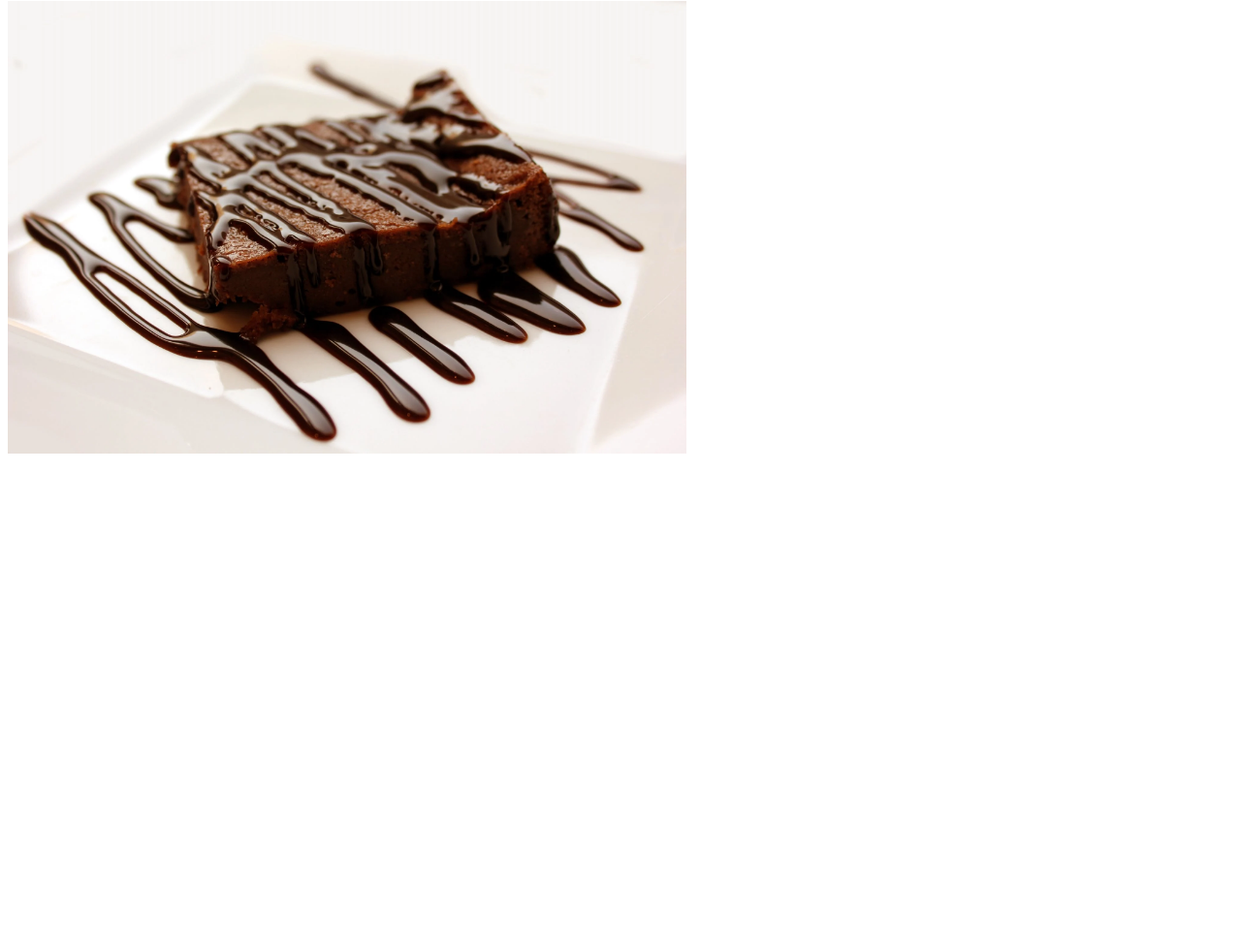
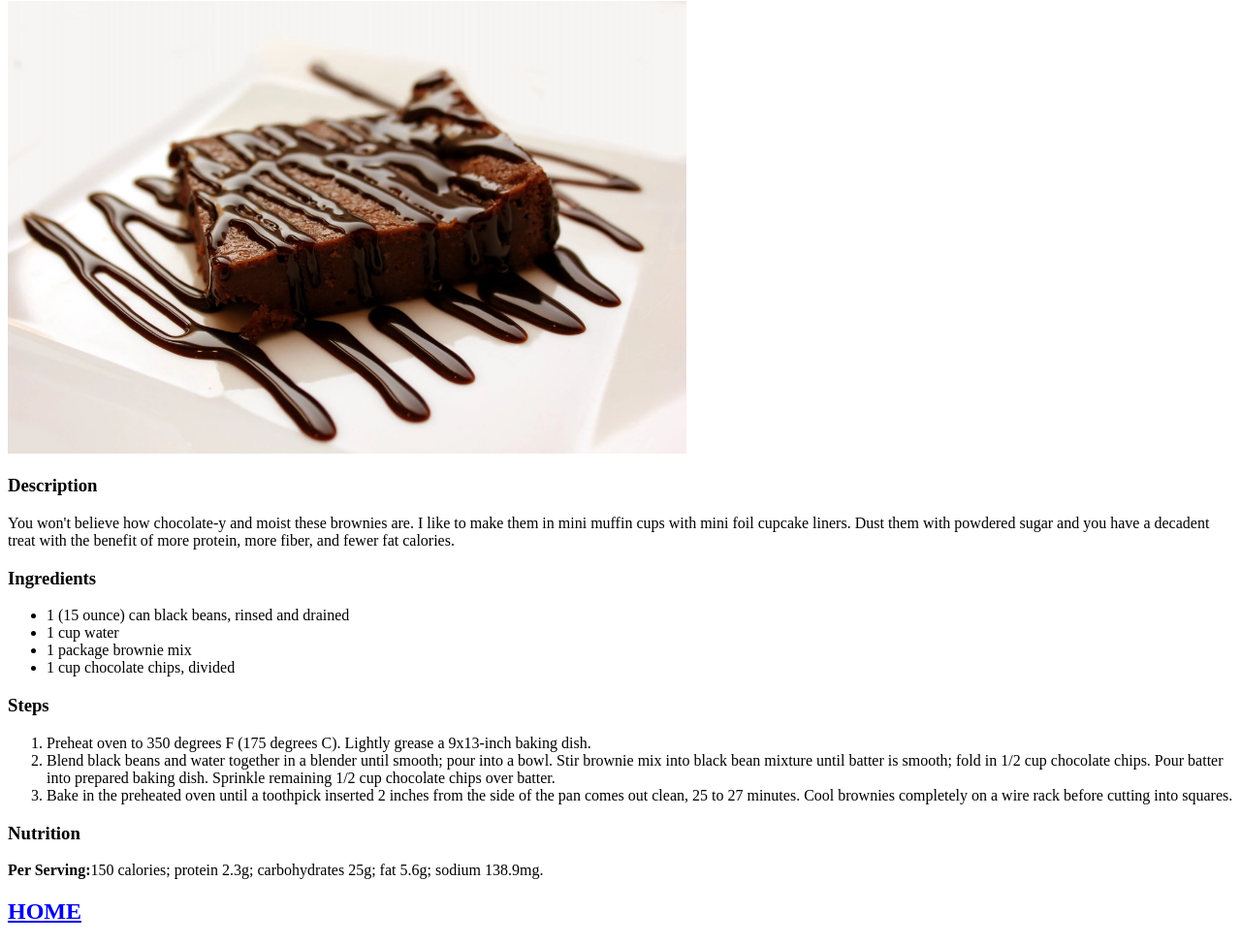
Before and after one commit to NeonEvergreen/odin-recipes, a plain HTML site: page recipes/brownie.html in a window 1280 px wide. Shown: the part 79-1053 px from the top of the page at 97% size. Before the commit the page ends 800 px from the top, so only its background shows below. Drawn offline with Linux system fonts and the light colour scheme.

Commit message:
Add basic recipe template

```diff
--- a/recipes/brownie.html
+++ b/recipes/brownie.html
@@ -8,8 +8,42 @@
         <header>
             <h1>Brownie Mix-Black Bean Brownies</h1>
         </header>
-        <section>
+        <section id="image-file">
             <img src="../images/brownies.jpeg" alt="a bunch of scrumptious chocolat-y brownies" width="700">
         </section>
+        <section id="recipe-body">
+            <div class="description">
+                <h3>Description</h3>
+                <p>You won't believe how chocolate-y and moist these brownies are. I like to make them in mini muffin cups with mini foil cupcake liners. Dust them with powdered sugar and you have a decadent treat with the benefit of more protein, more fiber, and fewer fat calories.</p>
+            </div>
+            <div class="ingredients">
+                <h3>Ingredients</h3>
+                <p>
+                    <ul>
+                        <li>1 (15 ounce) can black beans, rinsed and drained</li>
+                        <li>1 cup water</li>
+                        <li>1 package brownie mix</li>
+                        <li>1 cup chocolate chips, divided</li>
+                    </ul>
+                </p>
+            </div>
+            <div class="steps">
+                <h3>Steps</h3>
+                <p>
+                    <ol>
+                        <li>Preheat oven to 350 degrees F (175 degrees C). Lightly grease a 9x13-inch baking dish.</li>
+                        <li>Blend black beans and water together in a blender until smooth; pour into a bowl. Stir brownie mix into black bean mixture until batter is smooth; fold in 1/2 cup chocolate chips. Pour batter into prepared baking dish. Sprinkle remaining 1/2 cup chocolate chips over batter.</li>
+                        <li>Bake in the preheated oven until a toothpick inserted 2 inches from the side of the pan comes out clean, 25 to 27 minutes. Cool brownies completely on a wire rack before cutting into squares.</li>
+                    </ol>
+                </p>
+            </div>
+            <div class="nutrition-info">
+                <h3>Nutrition</h3>
+                <p><strong>Per Serving:</strong>150 calories; protein 2.3g; carbohydrates 25g; fat 5.6g; sodium 138.9mg.</p>
+            </div>
+        </section>
+        <footer>
+            <h2><a href="../index.html">HOME</a></h2>
+        </footer>
     </body>
 </html>
```
